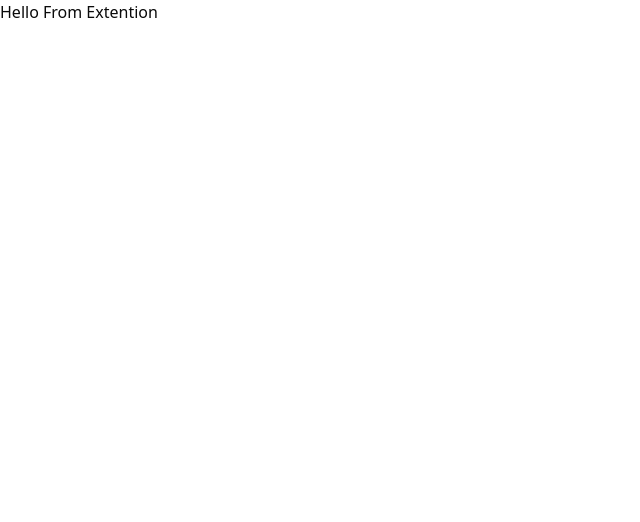
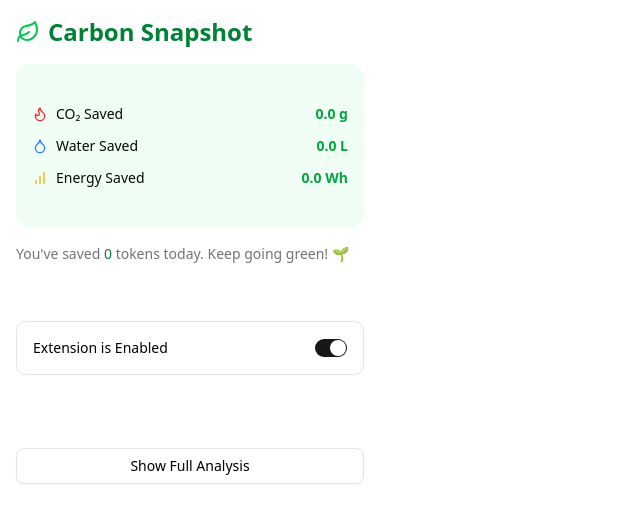
Before and after one commit to Yousuf-cse/TokenFlow, a React (Vite) app: page / in a window 1280 px wide. Shown: the top 522 px of the page, without its empty margins (0-640 px from the left). Built offline with nearby package versions, Linux system fonts and the light colour scheme.

Commit message:
feat: checkpoint

```diff
--- a/package.json
+++ b/package.json
@@ -20,7 +20,11 @@
     "lucide-react": "^0.525.0",
     "react": "^19.1.0",
     "react-dom": "^19.1.0",
-    "tailwindcss": "^4.1.11"
+    "react-router-dom": "^7.6.3",
+    "tailwind-merge": "^3.3.1",
+    "tailwindcss": "^4.1.11",
+    "wink-eng-lite-web-model": "^1.8.1",
+    "wink-nlp": "^2.3.2"
   },
   "devDependencies": {
     "@eslint/js": "^9.29.0",
--- a/src/App.tsx
+++ b/src/App.tsx
@@ -1,8 +1,14 @@
-function App() {
+import { HashRouter, Routes, Route } from "react-router-dom";
+import Dashboard from "./pages/Dashboard";
+import Popup from "./pages/Popup";
 
+export default function App() {
   return (
-    <>Hello From Extention</>
-  )
+    <HashRouter>
+      <Routes>
+        <Route path="/" element={<Popup />} />
+        <Route path="/dashboard" element={<Dashboard />} />
+      </Routes>
+    </HashRouter>
+  );
 }
-
-export default App
--- a/src/background/background.ts
+++ b/src/background/background.ts
@@ -10,7 +10,8 @@ chrome.runtime.onMessage.addListener((message, _, sendResponse) => {
   if (message.type === "optimize") {
     try {
       const output = superOptimizePrompt(message.prompt);
-      sendResponse(output || message.prompt);
+      console.log("Out Put <=======> : ", output);
+      sendResponse(output.optimized || message.prompt);
     } catch (err) {
       console.log("Error in background.js while optimizing:", err);
       sendResponse(message.prompt);
```
Also changed, not shown: 1 other file (tests, documents, lock files or other folders).
